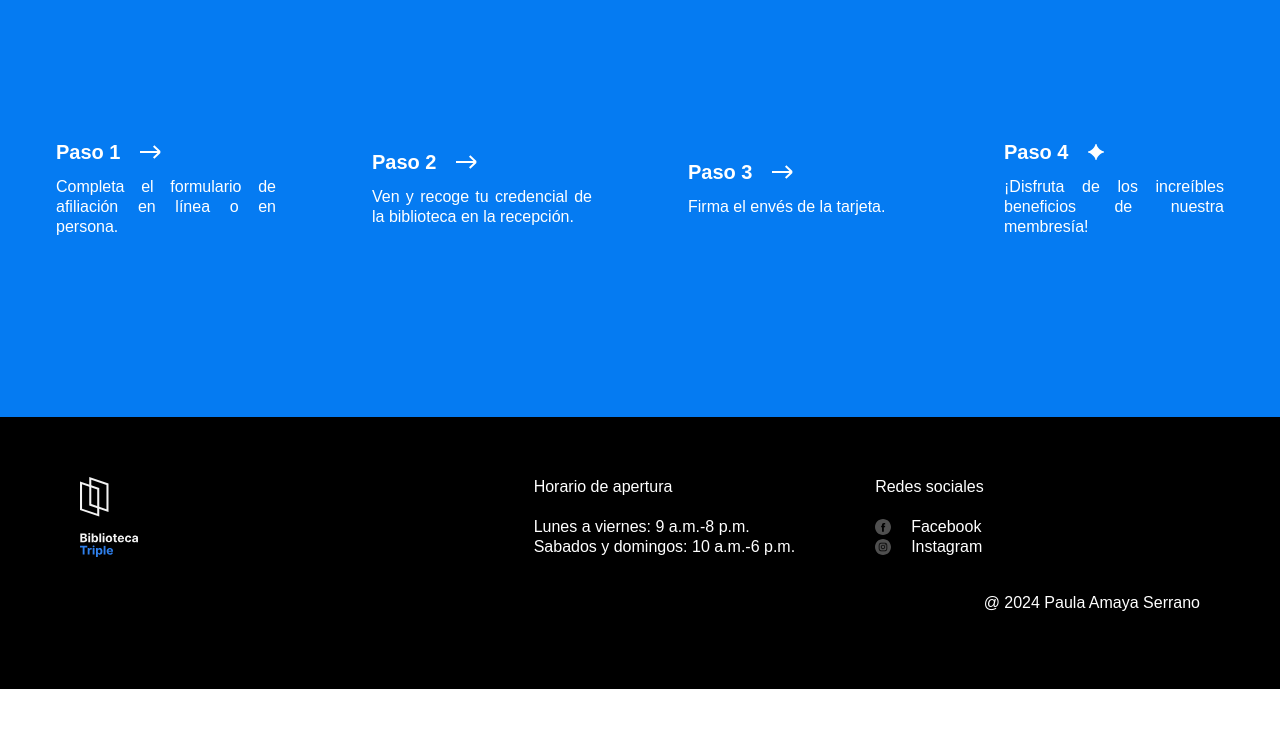
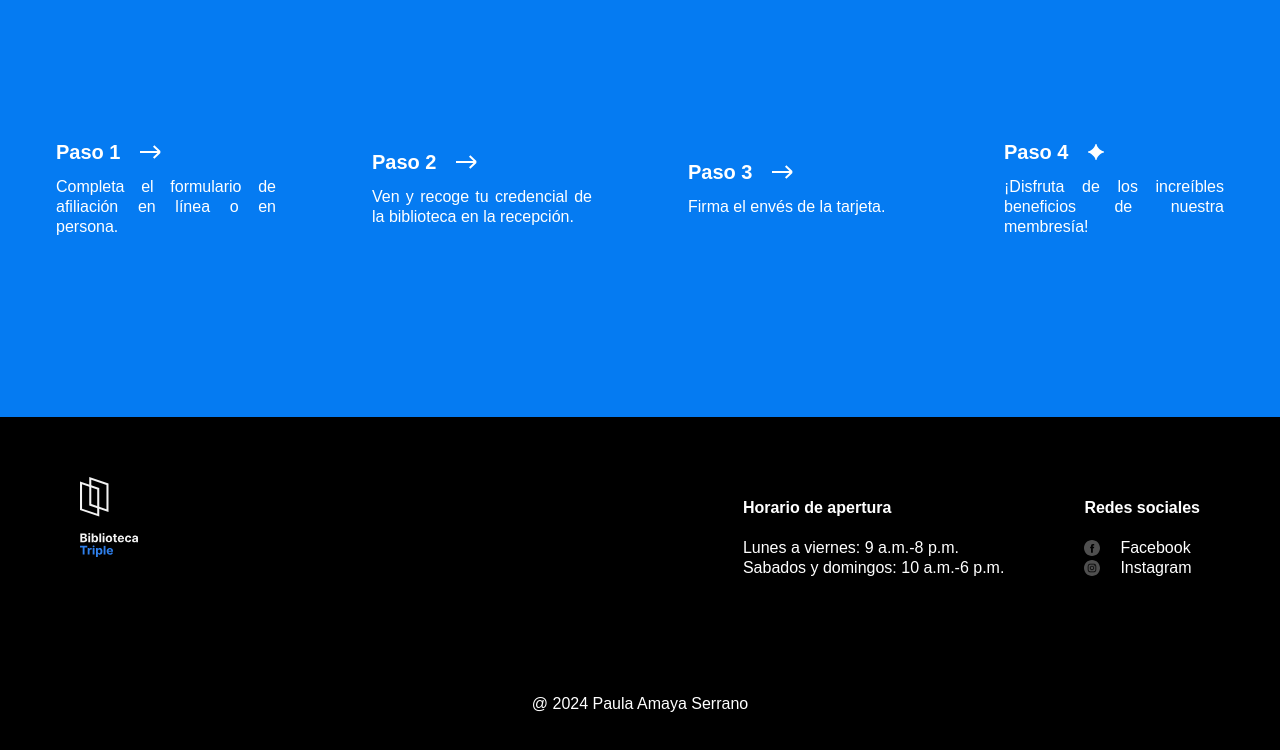
Before and after one commit to PaulaA-1/web_project_library_es, a plain HTML site: page index.html in a window 1280 px wide. Shown: the part 3145-3895 px from the top of the page. Before the commit the page ends 3834 px from the top, so only its background shows below. Drawn offline with Linux system fonts and the light colour scheme.

Commit message:
update project for first submission

```diff
--- a/index.html
+++ b/index.html
@@ -282,22 +282,22 @@
       </main>
           <footer class="footer" id="footer">
           <div class="footer__columns">
-          <img
-            src="images/logo_white.svg"
+              <img src="images/logo_white.svg"
               alt="Logotipo"
-            class="footer__logo"
-          />
+              class="footer__logo" />
             <div class="footer__column footer__column_content_hours">
-            <div class="footer__column-heading">Horario de apertura</div>
+              <h4 class="footer__column-heading">Horario de apertura</h4>
               <ul class="footer__list">
-              <li class="footer__list-item">Lunes a viernes: 9 a.m.-8 p.m.</li>
+                <li class="footer__list-item">
+                  Lunes a viernes: 9 a.m.-8 p.m.
+                </li>
                 <li class="footer__list-item">
                   Sabados y domingos: 10 a.m.-6 p.m.
                 </li>
               </ul>
             </div>
             <div class="footer__column footer__column_content_social">
-            <div class="footer__column-heading">Redes sociales</div>
+              <h4 class="footer__column-heading">Redes sociales</h4>
               <ul class="footer__list">
                 <li class="footer__list-item">
                   <a href="#" class="footer__column-link">
@@ -318,7 +318,9 @@
                     />
                     Instagram
                   </a>
+                </div>
               </li>
+            </ul>
           </div>
           <div class="footer__copyright">
             <p>@ 2024 Paula Amaya Serrano</p>
```
Lines whose indentation alone changed are shown as unchanged.
